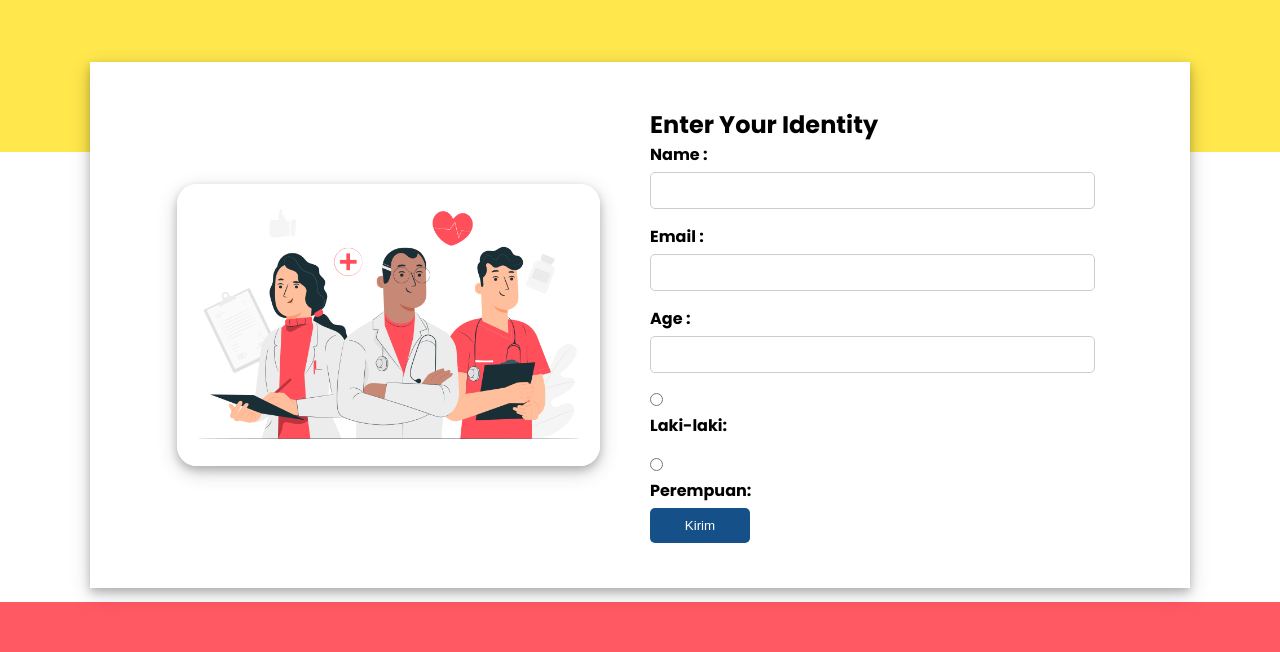
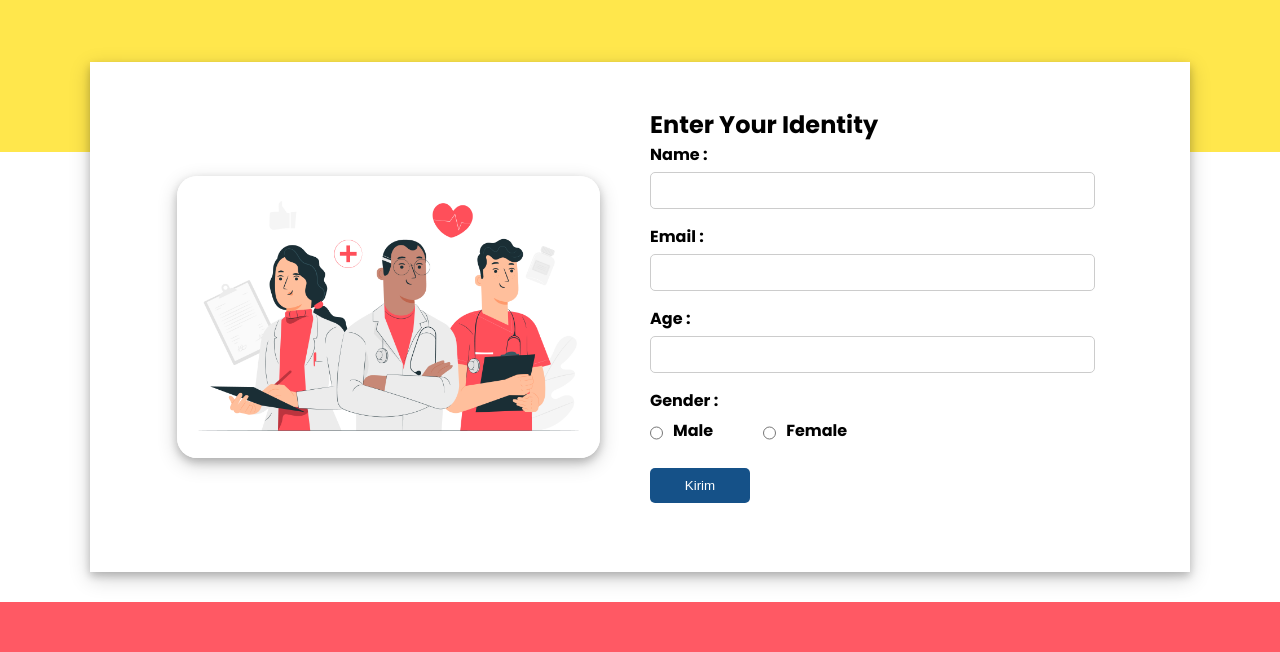
Before and after one commit to Kampus-Merdeka-Software-Engineering/FE-Palembang-30, a plain HTML site: page cek_diabetes.html in a window 1280 px wide. Shown: the part 148-800 px from the top of the page. Drawn offline with nearby package versions, Linux system fonts and the light colour scheme.

Commit message:
tambah JK

```diff
--- a/CSS/cek-diabetes.css
+++ b/CSS/cek-diabetes.css
@@ -32,21 +32,16 @@ body {
 }
 .kotak2 {
   padding: 10px 7%;
-  /* width: 100%; */
 }
 .kotak2 .isi {
   display: flex;
   justify-content: center;
-  /* align-items: center;
-      text-align: center; */
   flex-direction: row;
   z-index: 2;
-  /* width: 90%; */
   padding-top: -50px;
   padding: 5px 7%;
   min-height: 500px;
   margin-top: -100px;
-  /* top: 190px; */
   background-color: white;
   box-shadow: 0 4px 8px 0 rgba(0, 0, 0, 0.2), 0 6px 20px 0 rgba(0, 0, 0, 0.19);
 }
@@ -67,9 +62,6 @@ body {
   width: 50%;
   padding: 40px;
 }
-/* .isi {
-  display: flex;
-} */
 
 /* Form */
 .form-group {
@@ -114,6 +106,15 @@ body {
 }
 .form-button:hover {
   background-color: #032341;
+}
+.form-radio {
+  display: flex;
+  gap: 50px;
+  margin-bottom: 20px;
+}
+.jenis-kelamin {
+  display: flex;
+  gap: 10px;
 }
 
 /* Footer */
--- a/cek_diabetes.html
+++ b/cek_diabetes.html
@@ -86,27 +86,30 @@
                 <label class="form-label" for="name">Age :</label>
                 <input class="form-input" id="message" name="pesan" required />
               </div>
-              <div class="form-group">
+              <label class="form-label" for="name">Gender :</label>
+              <div class="form-radio">
+                <div class="jenis-kelamin">
                   <input
                     class="radio"
                     type="radio"
                     id="message"
                     name="jk"
-                  value="laki-laki"
+                    value="male"
                     required
                   />
-                <label class="form-label" for="name">Laki-laki:</label>
+                  <label class="form-label" for="name">Male</label>
                 </div>
-              <div class="form-radio">
+                <div class="jenis-kelamin">
                   <input
                     class="radio"
                     type="radio"
                     id="message"
                     name="jk"
-                  value="laki-laki"
+                    value="female"
                     required
                   />
-                <label class="form-label" for="name">Perempuan:</label>
+                  <label class="form-label" for="name">Female</label>
+                </div>
               </div>
               <a href="#"
                 ><button class="form-button" type="submit">Kirim</button></a
```
Lines whose indentation alone changed are shown as unchanged.
